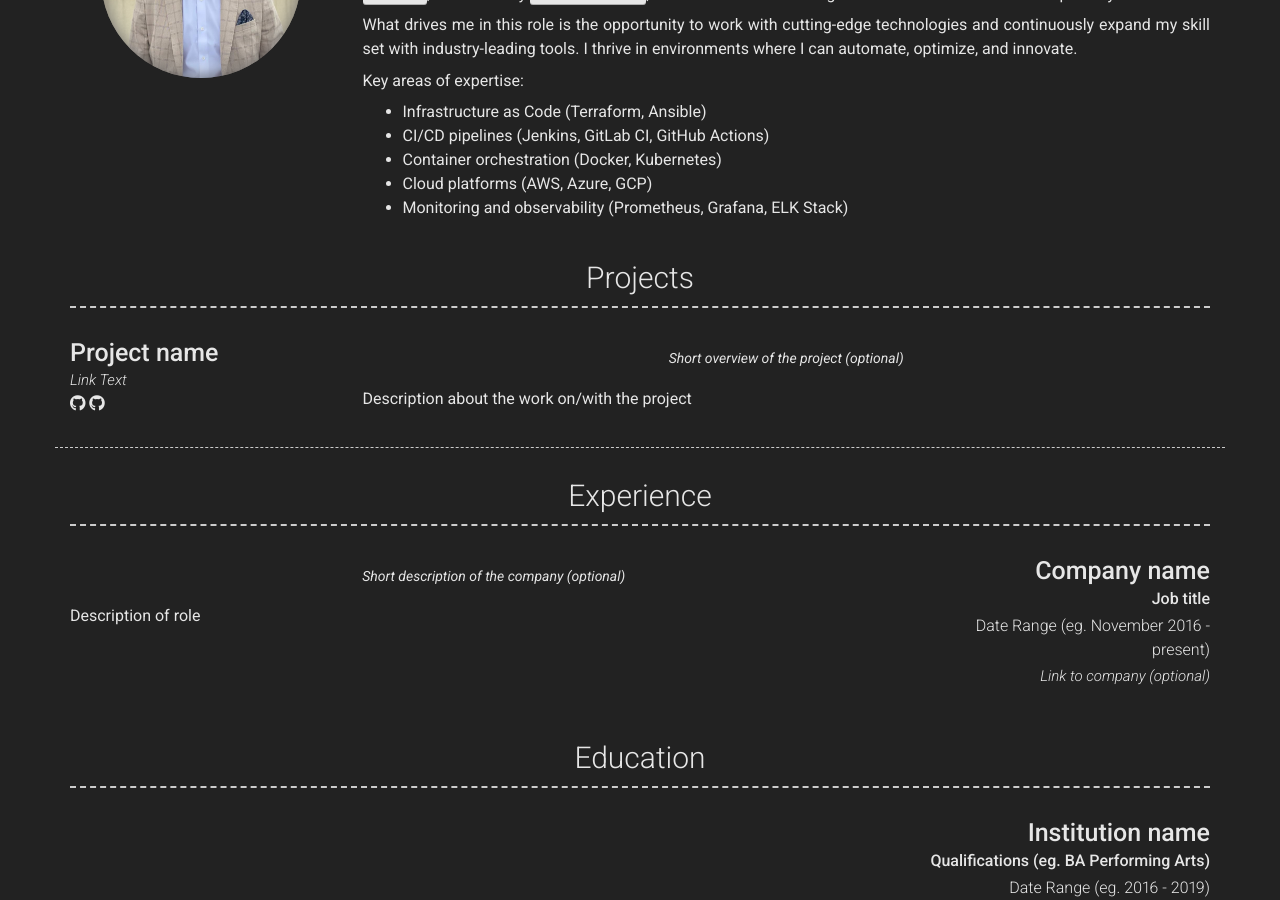
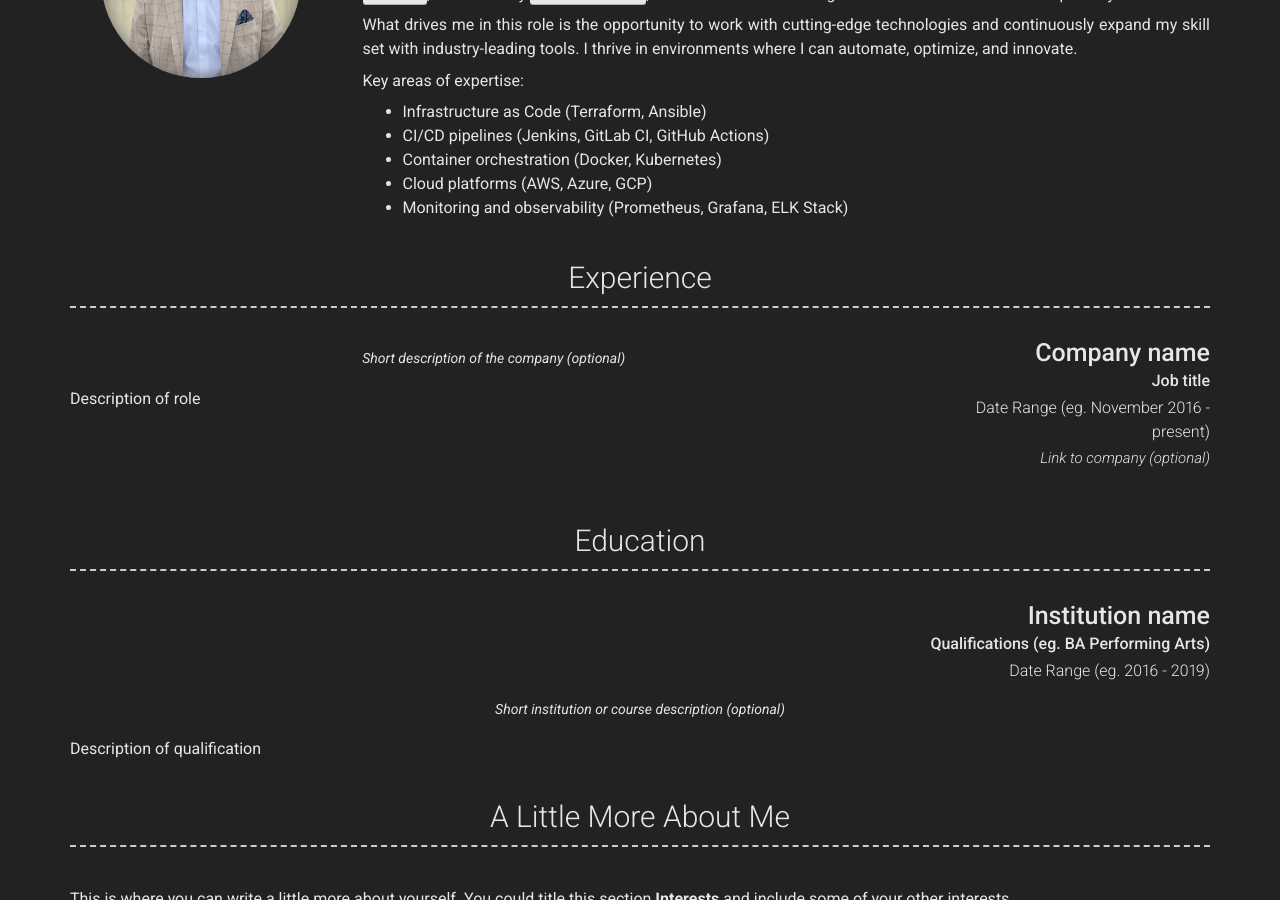
Before and after one commit to SERDANI/serdaninicolas.github.io, a Jekyll site: the page built from index.md, in a window 1280 px wide and 900 px high, scrolled down 424 px. Built offline with Jekyll 4.4.1, drawn with Linux system fonts in a browser that asks for light colours; nearby versions of some CDN libraries.

Commit message:
Update _config.yml

```diff
--- a/_config.yml
+++ b/_config.yml
@@ -68,26 +68,26 @@ about_content: | # this will include new lines to allow paragraphs
     - Monitoring and observability (Prometheus, Grafana, ELK Stack)
 
 content:
-  - title: Projects # Title for the section
-    layout: list # Type of content section (list/text)
-    content:
-      - layout: left
-        border: weak  # Value of `weak` will display a weak border below this item. # Any
-                      # other value (or no value) means no border will be displayed
-        title: Project name
-        link: Link to project (eg. sproogen.github.io/modern-resume-theme)(optional)
-        link_text: Link Text
-        additional_links:
-          - title:  Github page for project (eg. sproogen/modern-resume-theme)
-            icon: fab fa-github
-            url: Link to project (eg. sproogen.github.io/modern-resume-theme)(optional)
-          - title:  Github page for project (eg. sproogen/modern-resume-theme)
-            icon: fab fa-github
-            url: Link to project (eg. sproogen.github.io/modern-resume-theme)(optional)
-        quote: >
-          Short overview of the project (optional)
-        description: | # this will include new lines to allow paragraphs
-          Description about the work on/with the project
+  #- title: Projects # Title for the section
+  #  layout: list # Type of content section (list/text)
+  #  content:
+  #    - layout: left
+  #      border: weak  # Value of `weak` will display a weak border below this item. # Any
+  #                    # other value (or no value) means no border will be displayed
+  #      title: Project name
+  #      link: Link to project (eg. sproogen.github.io/modern-resume-theme)(optional)
+  #      link_text: Link Text
+  #      additional_links:
+  #        - title:  Github page for project (eg. sproogen/modern-resume-theme)
+  #          icon: fab fa-github
+  #          url: Link to project (eg. sproogen.github.io/modern-resume-theme)(optional)
+  #        - title:  Github page for project (eg. sproogen/modern-resume-theme)
+  #          icon: fab fa-github
+  #          url: Link to project (eg. sproogen.github.io/modern-resume-theme)(optional)
+  #      quote: >
+  #        Short overview of the project (optional)
+  #      description: | # this will include new lines to allow paragraphs
+  #        Description about the work on/with the project
   - title: Experience
     layout: list
     content:
```
